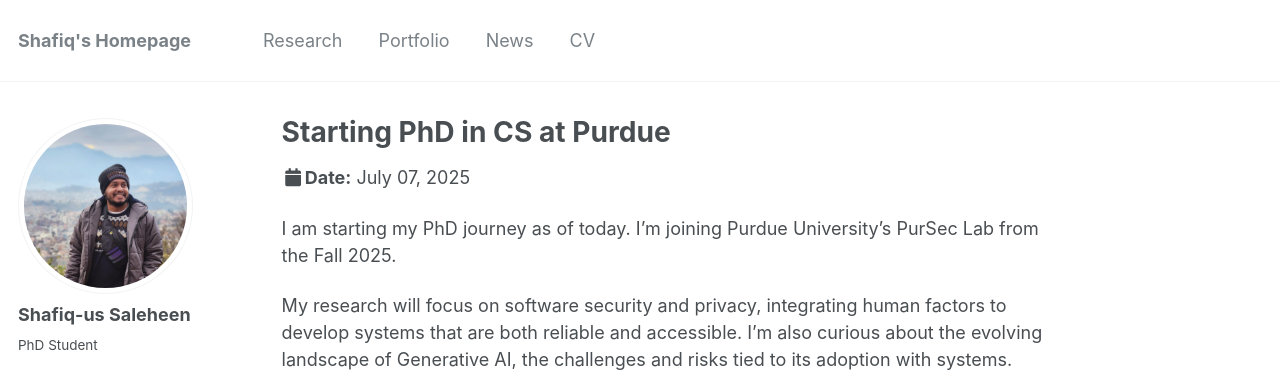
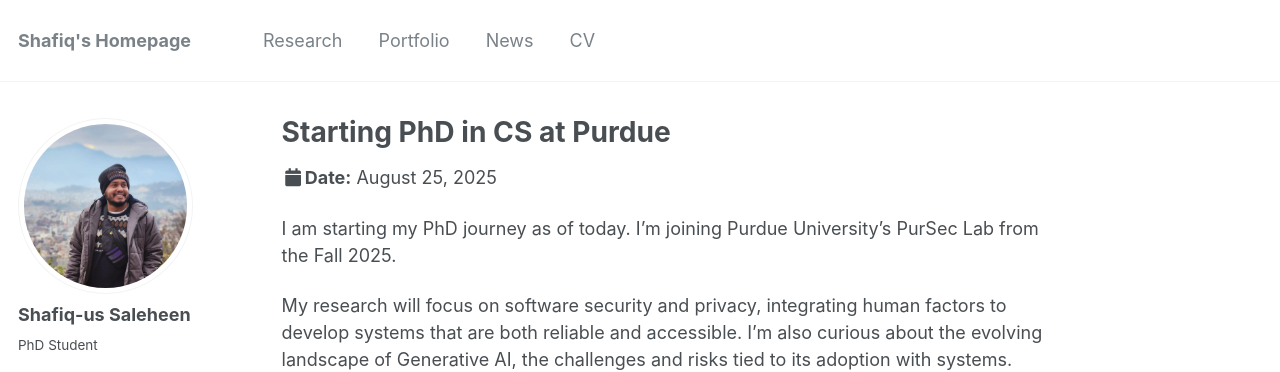
Before and after one commit to saleheenshafiq9/saleheenshafiq9.github.io, a Jekyll site: the page built from _talks/2025-08-18-gta.md, in a window 1280 px wide and 1000 px high. Shown: the top 372 px of the window. Built offline with Jekyll 4.4.1, drawn with Linux system fonts in a browser that asks for light colours.

Commit message:
update date

```diff
--- a/_talks/2025-08-18-gta.md
+++ b/_talks/2025-08-18-gta.md
@@ -4,7 +4,7 @@
 type: "Purdue University"
 permalink: /talks/2025-08-18-gta
 venue: "West Lafayette, Indiana"
-date: 2025-07-07
+date: 2025-08-25
 location: "USA"
 ---
 I am starting my PhD journey as of today. I’m joining Purdue University’s PurSec Lab from the Fall 2025.
```
